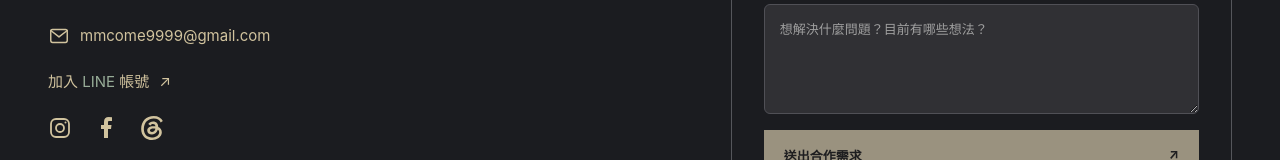
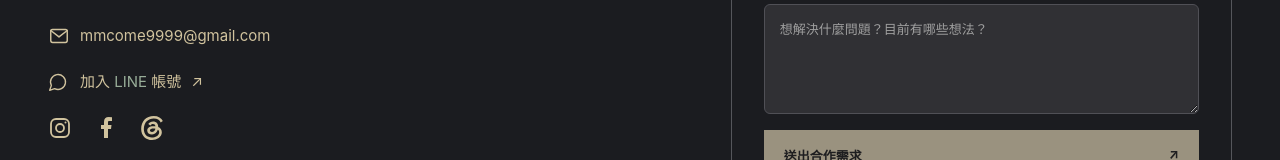
Before and after one commit to zramj/ai-core, a Next.js app: page / in a window 1280 px wide. Shown: the part 7167-7327 px from the top of the page. Built offline with nearby package versions, Linux system fonts and the light colour scheme.

Commit message:
style(contact): add LINE chat icon
style(contact): add LINE chat icon

```diff
--- a/app/page.tsx
+++ b/app/page.tsx
@@ -336,7 +336,7 @@ function Contact({ submitRequest, submissionEnabled = false }: { submitRequest?:
     <div className="reveal"><span className="eyebrow">04 — LET&apos;S START A CONVERSATION</span><h2>你的想法，<br /><span>一起完成。</span></h2><p className="contact-info">正在規劃新網站、想改善既有體驗，或有需要客製化的功能？先留下初步需求，就從這裡開始。</p>
       <div className="contact-details">
         <a className="contact-email" href="mailto:mmcome9999@gmail.com"><svg viewBox="0 0 24 24" fill="none" stroke="currentColor" strokeWidth="1.6" strokeLinecap="round" strokeLinejoin="round" aria-hidden="true" focusable="false"><rect x="3" y="5" width="18" height="14" rx="2" /><path d="m3 6 9 7 9-7" /></svg><span>mmcome9999@gmail.com</span></a>
-        <ContactLink href={contactLinks.line} className="contact-line"><span>加入 <span className="contact-line-brand">LINE</span> 帳號</span><span aria-hidden="true">↗</span></ContactLink>
+        <ContactLink href={contactLinks.line} className="contact-line"><svg viewBox="0 0 24 24" fill="none" stroke="currentColor" strokeWidth="1.6" strokeLinecap="round" strokeLinejoin="round" aria-hidden="true" focusable="false"><path d="M7.9 20A9 9 0 1 0 4 16.1L2 22Z" /></svg><span>加入 <span className="contact-line-brand">LINE</span> 帳號</span><span aria-hidden="true">↗</span></ContactLink>
         <div className="contact-socials">
           <ContactLink href={contactLinks.instagram} className="contact-social" label="Instagram"><svg viewBox="0 0 24 24" fill="none" stroke="currentColor" strokeWidth="1.8" aria-hidden="true" focusable="false"><rect x="3" y="3" width="18" height="18" rx="5" /><circle cx="12" cy="12" r="4" /><circle cx="17.5" cy="6.5" r="1" fill="currentColor" stroke="none" /></svg></ContactLink>
           <ContactLink href={contactLinks.facebook} className="contact-social" label="Facebook"><svg viewBox="0 0 24 24" fill="currentColor" aria-hidden="true" focusable="false"><path d="M14 22v-9h3l.5-4H14V6.5c0-1.1.3-1.5 1.5-1.5H18V1.3A27 27 0 0 0 14.8 1C11.6 1 10 2.8 10 6v3H7v4h3v9Z" /></svg></ContactLink>
--- a/app/v2.css
+++ b/app/v2.css
@@ -74,7 +74,8 @@ html{scroll-behavior:smooth;scroll-padding-top:88px}body{background:var(--paper)
 .contact-email,.contact-line{display:inline-flex;align-items:center;gap:10px;max-width:100%;text-decoration:none}
 .contact-email svg{width:22px;height:22px;flex-shrink:0}
 .contact-email span{min-width:0;overflow-wrap:anywhere}
-.contact-line{letter-spacing:normal}
+.contact-line{letter-spacing:normal;white-space:nowrap}
+.contact-line svg{width:20px;height:20px;flex-shrink:0;margin-right:2px}
 .contact-line-brand{color:#98AD98}
 .contact-socials{display:flex;align-items:center;gap:22px}
 .contact-social,.contact-social svg{display:block;width:24px;height:24px}
```
